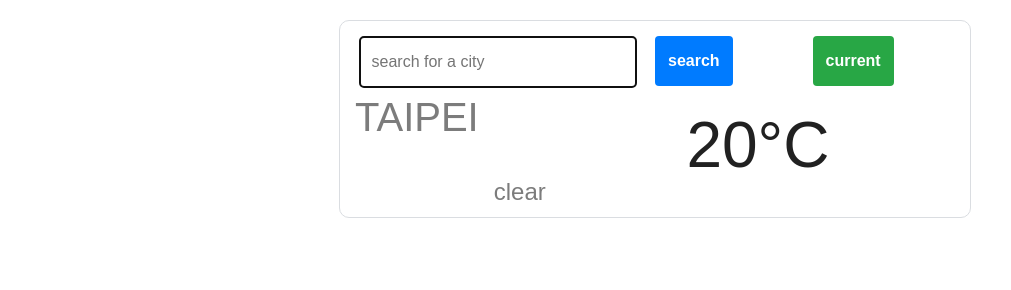
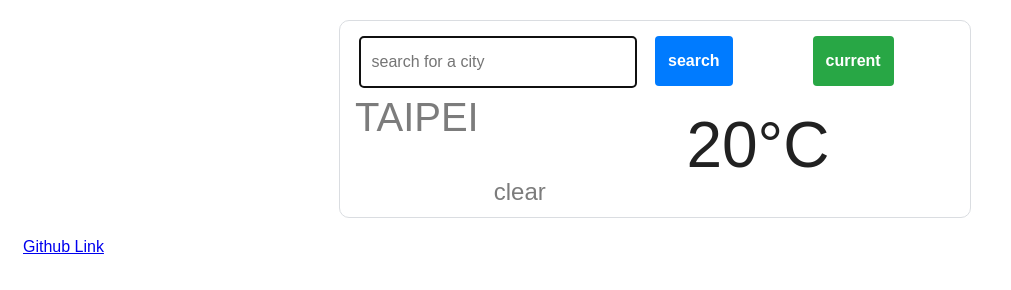
Before and after one commit to YunTerng/Shecodes-project, a plain HTML site: page index.html in a window 1280 px wide. Shown: the top 290 px of the page, without its empty margins (0-1011 px from the left). Drawn offline with nearby package versions, Linux system fonts and the light colour scheme.

Commit message:
add github link

```diff
--- a/index.html
+++ b/index.html
@@ -34,6 +34,9 @@
       <h1 id="currentTemperture">20°C</h1>
     </div>
     </div>
+    <div>
+        <a href="github.com/YunTerng/Shecodes-project">Github Link</a>
+    </div>
     <script src="index.js"></script>
   </body>
 </html>
```
